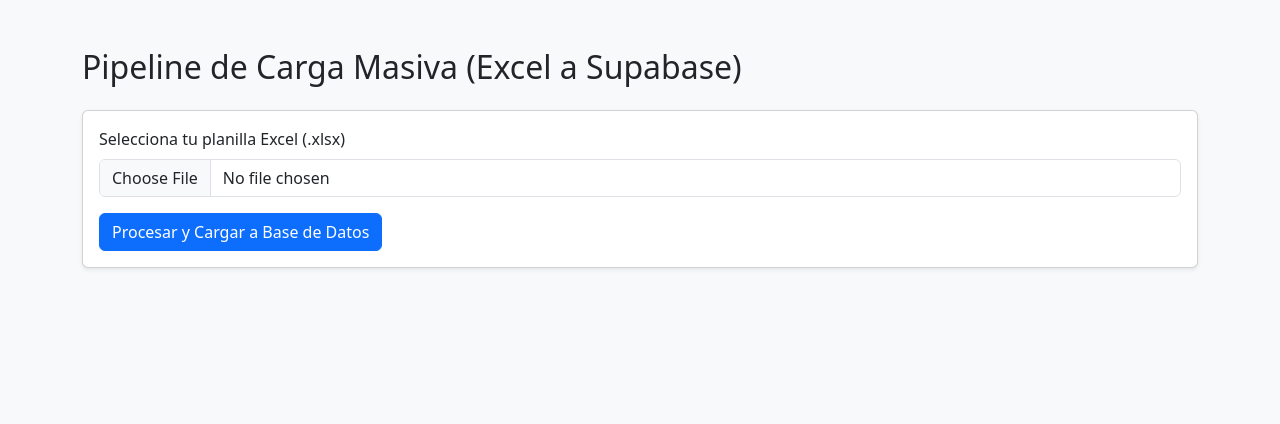
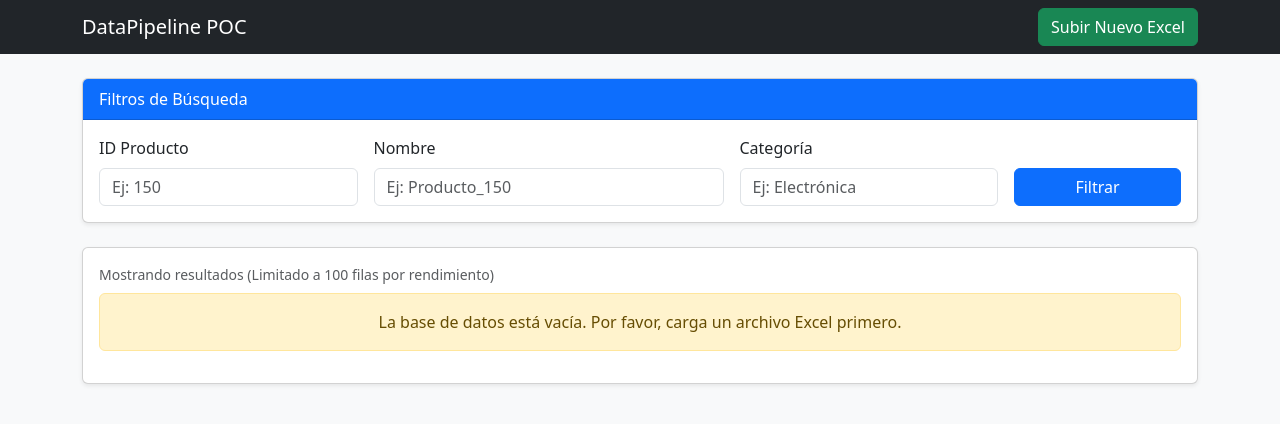
Before and after one commit to lquijadaduoc/Render, a Flask app: page / in a window 1280 px wide. Shown: the top 424 px of the page. Run offline with Flask 3, Linux system fonts and the light colour scheme.

Commit message:
cambiar arquitectura

```diff
--- a/app.py
+++ b/app.py
@@ -1,56 +1,94 @@
 import os
 import pandas as pd
-from flask import Flask, render_template, request, flash
-from sqlalchemy import create_engine
+from flask import Flask, render_template, request, flash, redirect, url_for
+from sqlalchemy import create_engine, text
 
 app = Flask(__name__)
-app.secret_key = "super_secreto_para_sesiones" # Necesario para mostrar mensajes (flashes)
+app.secret_key = "super_secreto_para_sesiones"
 
-# Configuramos la conexión a Supabase (Render inyectará esto como variable de entorno)
-# Formato esperado: postgresql://postgres.tu_proyecto:tu_password@aws-0-sa-east-1.pooler.supabase.com:6543/postgres
-DATABASE_URL = os.getenv("DATABASE_URL", "sqlite:///local.db") # Usa SQLite local si no hay URL
+# Conexión a Supabase
+DATABASE_URL = os.getenv("DATABASE_URL", "sqlite:///local.db")
 engine = create_engine(DATABASE_URL)
 
+# ==========================================
+# RUTA 1: EL VISUALIZADOR (Pantalla Principal)
+# ==========================================
 @app.route("/", methods=["GET"])
 def index():
-    # Solo muestra la página con el formulario
-    return render_template("index.html", tabla_html=None)
+    # 1. Capturar los filtros escritos por el usuario
+    filtro_id = request.args.get('id', '')
+    filtro_nombre = request.args.get('nombre', '')
+    filtro_categoria = request.args.get('categoria', '')
 
-@app.route("/upload", methods=["POST"])
+    try:
+        # 2. Construir la consulta SQL dinámica de forma segura
+        query = "SELECT * FROM productos WHERE 1=1"
+        params = {}
+
+        if filtro_id:
+            query += " AND id = %(id)s"
+            params['id'] = int(filtro_id)
+        if filtro_nombre:
+            query += " AND nombre ILIKE %(nombre)s" # ILIKE es clave en Postgres para ignorar mayúsculas
+            params['nombre'] = f"%{filtro_nombre}%"
+        if filtro_categoria:
+            query += " AND categoria ILIKE %(categoria)s"
+            params['categoria'] = f"%{filtro_categoria}%"
+
+        # Límite de seguridad: Mostrar máximo 100 para no colapsar la RAM del navegador
+        query += " LIMIT 100"
+
+        # 3. Ejecutar la consulta y convertir a HTML
+        with engine.connect() as conn:
+            df = pd.read_sql(text(query), conn, params=params)
+
+        if not df.empty:
+            tabla_html = df.to_html(classes="table table-striped table-hover align-middle", index=False)
+        else:
+            tabla_html = "<div class='alert alert-info text-center'>No se encontraron productos con esos filtros.</div>"
+
+        return render_template("index.html", tabla_html=tabla_html)
+
+    except Exception as e:
+        # Si la tabla no existe aún (porque no se ha subido el Excel)
+        mensaje_error = "<div class='alert alert-warning text-center'>La base de datos está vacía. Por favor, carga un archivo Excel primero.</div>"
+        return render_template("index.html", tabla_html=mensaje_error)
+
+# ==========================================
+# RUTA 2: LA CARGA DE DATOS
+# ==========================================
+@app.route("/upload", methods=["GET", "POST"])
 def upload():
+    # Si el usuario solo entra a la página, mostramos el formulario
+    if request.method == "GET":
+        return render_template("upload.html")
+
+    # Si el usuario envía el formulario con el archivo
     if 'archivo_excel' not in request.files:
         flash("No se envió ningún archivo", "danger")
-        return render_template("index.html", tabla_html=None)
+        return redirect(url_for('upload'))
 
     archivo = request.files['archivo_excel']
 
     if archivo.filename == '':
         flash("Ningún archivo seleccionado", "danger")
-        return render_template("index.html", tabla_html=None)
+        return redirect(url_for('upload'))
 
     try:
-        # 1. Leer el Excel en memoria con Pandas
         df = pd.read_excel(archivo)
         total_filas = len(df)
 
-        # 2. Carga masiva a Supabase
-        # 'if_exists="replace"' borra la tabla vieja y la crea de nuevo.
-        # Cambia a "append" si quieres sumar datos sin borrar.
+        # if_exists="replace" garantiza que se borre la tabla vieja y quede solo lo nuevo
         df.to_sql("productos", engine, if_exists="replace", index=False)
 
-        # 3. Generar un preview HTML (Solo 50 filas para no colapsar el navegador)
-        preview_df = df.head(50)
+        flash(f"¡Éxito! Se borraron los datos anteriores y se cargaron {total_filas} registros nuevos.", "success")
 
-        # Pandas tiene una función genial para convertir un DataFrame directo a HTML con clases CSS
-        tabla_html = preview_df.to_html(classes="table table-striped table-hover", index=False)
-
-        flash(f"¡Éxito! Se cargaron {total_filas} registros en la base de datos.", "success")
-        return render_template("index.html", tabla_html=tabla_html)
+        # Redirigimos al visualizador principal para ver los resultados
+        return redirect(url_for('index'))
 
     except Exception as e:
         flash(f"Error procesando el archivo: {str(e)}", "danger")
-        return render_template("index.html", tabla_html=None)
+        return redirect(url_for('upload'))
 
 if __name__ == "__main__":
-    # Debug=True solo para cuando lo corres en tu PC
     app.run(debug=True, port=5000)
--- a/templates/index.html
+++ b/templates/index.html
@@ -3,52 +3,83 @@
   <head>
     <meta charset="UTF-8" />
     <meta name="viewport" content="width=device-width, initial-scale=1.0" />
-    <title>Cargador de Datos | POC</title>
+    <title>Visualizador de Productos</title>
     <link
       href="https://cdn.jsdelivr.net/npm/bootstrap@5.3.0/dist/css/bootstrap.min.css"
       rel="stylesheet"
     />
   </head>
   <body class="bg-light">
-    <div class="container mt-5">
-      <h2 class="mb-4">Pipeline de Carga Masiva (Excel a Supabase)</h2>
+    <nav class="navbar navbar-dark bg-dark mb-4">
+      <div class="container">
+        <span class="navbar-brand mb-0 h1">DataPipeline POC</span>
+        <a href="/upload" class="btn btn-success">Subir Nuevo Excel</a>
+      </div>
+    </nav>
 
+    <div class="container">
       {% with messages = get_flashed_messages(with_categories=true) %} {% if
       messages %} {% for category, message in messages %}
-      <div class="alert alert-{{ category }}">{{ message }}</div>
+      <div class="alert alert-{{ category }} alert-dismissible fade show">
+        {{ message }}
+        <button
+          type="button"
+          class="btn-close"
+          data-bs-dismiss="alert"
+        ></button>
+      </div>
       {% endfor %} {% endif %} {% endwith %}
 
       <div class="card shadow-sm mb-4">
+        <div class="card-header bg-primary text-white">Filtros de Búsqueda</div>
         <div class="card-body">
-          <form action="/upload" method="POST" enctype="multipart/form-data">
-            <div class="mb-3">
-              <label for="archivo_excel" class="form-label"
-                >Selecciona tu planilla Excel (.xlsx)</label
-              >
+          <form action="/" method="GET" class="row g-3">
+            <div class="col-md-3">
+              <label class="form-label">ID Producto</label>
               <input
+                type="number"
                 class="form-control"
-                type="file"
-                id="archivo_excel"
-                name="archivo_excel"
-                accept=".xlsx"
-                required
+                name="id"
+                placeholder="Ej: 150"
               />
             </div>
-            <button type="submit" class="btn btn-primary">
-              Procesar y Cargar a Base de Datos
-            </button>
+            <div class="col-md-4">
+              <label class="form-label">Nombre</label>
+              <input
+                type="text"
+                class="form-control"
+                name="nombre"
+                placeholder="Ej: Producto_150"
+              />
+            </div>
+            <div class="col-md-3">
+              <label class="form-label">Categoría</label>
+              <input
+                type="text"
+                class="form-control"
+                name="categoria"
+                placeholder="Ej: Electrónica"
+              />
+            </div>
+            <div class="col-md-2 d-flex align-items-end">
+              <button type="submit" class="btn btn-primary w-100">
+                Filtrar
+              </button>
+            </div>
           </form>
         </div>
       </div>
 
-      {% if tabla_html %}
       <div class="card shadow-sm">
-        <div class="card-header bg-dark text-white">
-          Vista previa de los datos cargados (Primeros 50 registros)
+        <div class="card-body table-responsive">
+          <p class="text-muted small mb-2">
+            Mostrando resultados (Limitado a 100 filas por rendimiento)
+          </p>
+          {{ tabla_html | safe }}
         </div>
-        <div class="card-body table-responsive">{{ tabla_html | safe }}</div>
       </div>
-      {% endif %}
     </div>
+
+    <script src="https://cdn.jsdelivr.net/npm/bootstrap@5.3.0/dist/js/bootstrap.bundle.min.js"></script>
   </body>
 </html>
```
Also changed, not shown: templates/upload.html (added, +72 -0 lines).
